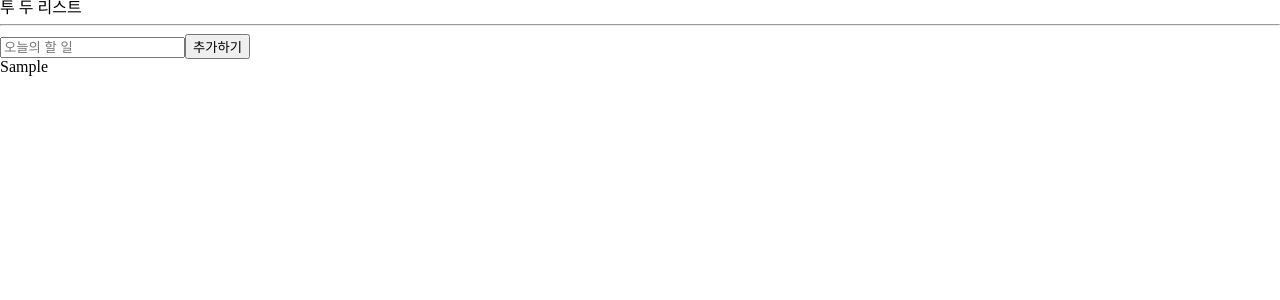
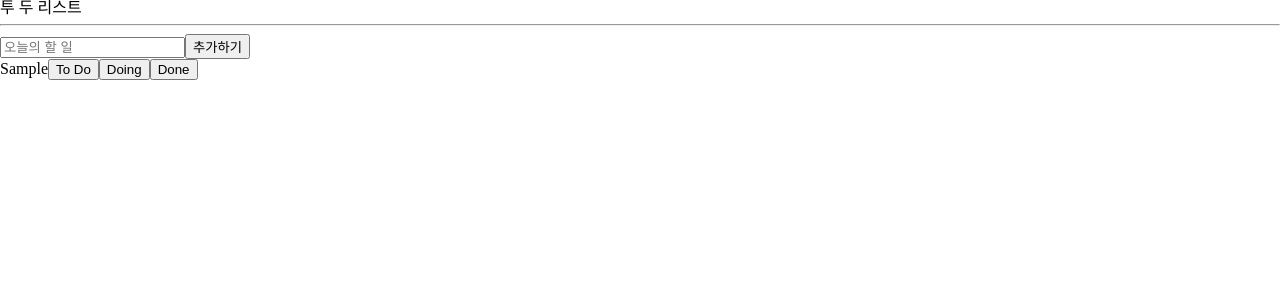
Before and after one commit to rsuubinn/react-todo-app, a React (Create React App) app: page / in a window 1280 px wide. Both pictures are taken after typing "Sample" into the empty fields and a click on the button "추가하기". Shown: the top 300 px of the page. Built offline with nearby package versions, Linux system fonts and the light colour scheme.

Commit message:
#5.12 Refactoring

```diff
--- /dev/null
+++ b/src/atoms.tsx
@@ -0,0 +1,12 @@
+import { atom } from "recoil";
+
+export interface IToDo {
+  id: number;
+  text: string;
+  category: "TO_DO" | "DOING" | "DONE";
+}
+
+export const toDoState = atom<IToDo[]>({
+  key: "toDo",
+  default: [],
+});
--- /dev/null
+++ b/src/components/CreateToDo.tsx
@@ -0,0 +1,32 @@
+import { useForm } from "react-hook-form";
+import { useSetRecoilState } from "recoil";
+import { toDoState } from "../atoms";
+
+interface IForm {
+  toDo: string;
+}
+
+function CreateToDo() {
+  const setToDos = useSetRecoilState(toDoState);
+  const { register, handleSubmit, setValue } = useForm<IForm>();
+  const onValid = ({ toDo }: IForm) => {
+    setToDos((oldToDos) => [
+      { id: Date.now(), text: toDo, category: "TO_DO" },
+      ...oldToDos,
+    ]);
+    setValue("toDo", "");
+  };
+  return (
+    <form onSubmit={handleSubmit(onValid)}>
+      <input
+        {...register("toDo", {
+          required: "할 일을 입력하세요.",
+        })}
+        placeholder="오늘의 할 일"
+      ></input>
+      <button>추가하기</button>
+    </form>
+  );
+}
+
+export default CreateToDo;
--- /dev/null
+++ b/src/components/ToDo.tsx
@@ -0,0 +1,14 @@
+import { IToDo } from "../atoms";
+
+function ToDo({ text }: IToDo) {
+  return (
+    <li>
+      <span>{text}</span>
+      <button>To Do</button>
+      <button>Doing</button>
+      <button>Done</button>
+    </li>
+  );
+}
+
+export default ToDo;
--- a/src/components/ToDoList.tsx
+++ b/src/components/ToDoList.tsx
@@ -1,48 +1,19 @@
 import React from "react";
-import { useForm } from "react-hook-form";
-import { atom, useRecoilState } from "recoil";
-
-interface IForm {
-  toDo: string;
-}
-
-interface IToDo {
-  id: number;
-  text: string;
-  category: "TO_DO" | "DOING" | "DONE";
-}
-
-const toDoState = atom<IToDo[]>({
-  key: "toDo",
-  default: [],
-});
+import { useRecoilValue } from "recoil";
+import { toDoState } from "../atoms";
+import CreateToDo from "./CreateToDo";
+import ToDo from "./ToDo";
 
 function ToDoList() {
-  const [toDos, setToDos] = useRecoilState(toDoState);
-  const { register, handleSubmit, setValue } = useForm<IForm>();
-  const onValid = ({ toDo }: IForm) => {
-    setToDos((oldToDos) => [
-      { id: Date.now(), text: toDo, category: "TO_DO" },
-      ...oldToDos,
-    ]);
-    setValue("toDo", "");
-  };
+  const toDos = useRecoilValue(toDoState);
   return (
     <div>
       <h1>투 두 리스트</h1>
       <hr />
-      <form onSubmit={handleSubmit(onValid)}>
-        <input
-          {...register("toDo", {
-            required: "할 일을 입력하세요.",
-          })}
-          placeholder="오늘의 할 일"
-        ></input>
-        <button>추가하기</button>
-      </form>
+      <CreateToDo />
       <ul>
         {toDos.map((toDo) => (
-          <li key={toDo.id}>{toDo.text}</li>
+          <ToDo key={toDo.id} {...toDo} />
         ))}
       </ul>
     </div>
```
